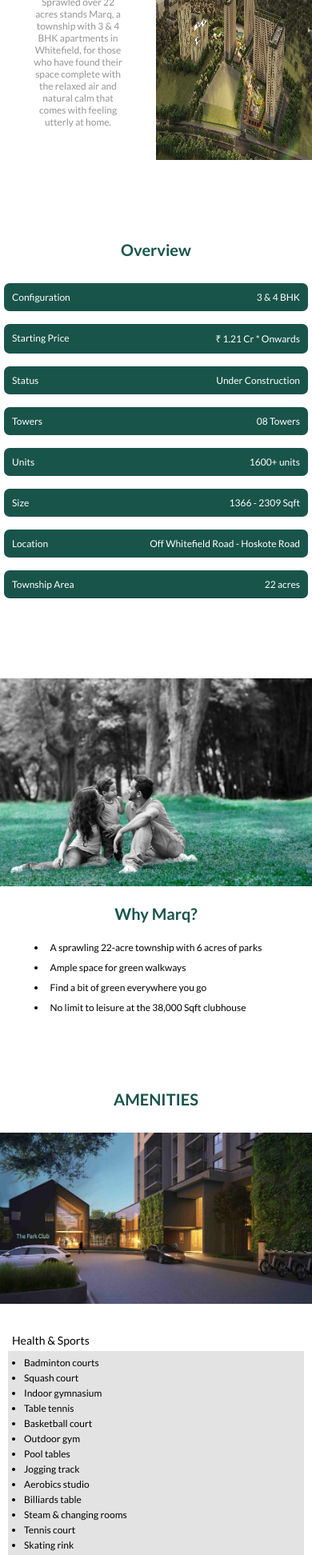
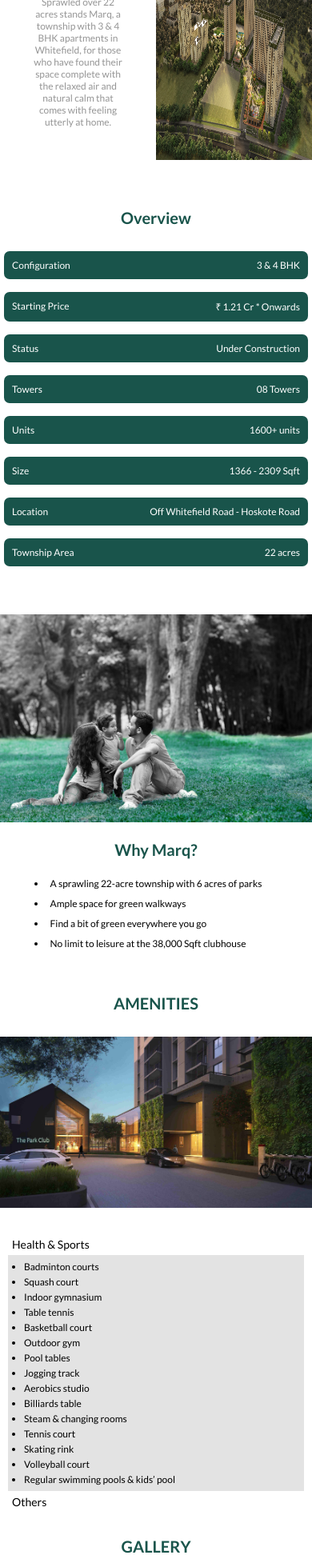
Before and after one commit to bharathsampangi/assetz-marq, a React (Create React App) app: page / in a window 390 px wide. Shown: the part 750-2694 px from the top of the page at 80% size. Built offline with nearby package versions, Linux system fonts and the light colour scheme.

Commit message:
mobile css

```diff
--- a/src/components/Amenities/styles/Amenities.module.css
+++ b/src/components/Amenities/styles/Amenities.module.css
@@ -1,6 +1,6 @@
 .container {
     max-width: 1200px;
-    margin: 7rem auto;
+    margin: 5rem auto 2rem;
 }
 
 .container h2 {
@@ -56,6 +56,9 @@
 }
 
 @media screen and (min-width: 600px) {
+    .container {
+        margin: 7rem auto;
+    }
     .amenitiesContainer {
         display: flex;
         flex-direction: row;
--- a/src/components/Overview/styles/Overview.module.css
+++ b/src/components/Overview/styles/Overview.module.css
@@ -1,6 +1,6 @@
 .container {
     max-width: 1200px;
-    margin: 10rem auto;
+    margin: 6rem auto;
 }
 
 .container h2 {
@@ -40,6 +40,10 @@
 }
 
 @media screen and (min-width: 600px) {
+    .container {
+        max-width: 1200px;
+        margin: 10rem auto;
+    }
     .overviewRow {
         flex-direction: row;
         justify-content: space-between;
--- a/src/components/Why/styles/Why.module.css
+++ b/src/components/Why/styles/Why.module.css
@@ -25,7 +25,7 @@
     justify-content: center;
     flex-grow: 1;
     flex-shrink: 0;
-    padding: 2rem 0;
+    padding: 2rem 0 0;
 }
 
 .textContainer h2 {
@@ -44,4 +44,7 @@
     .whyContainer {
         display: flex;
     }
+    .textContainer {
+        padding: 2rem 0;
+    }
 }
```
